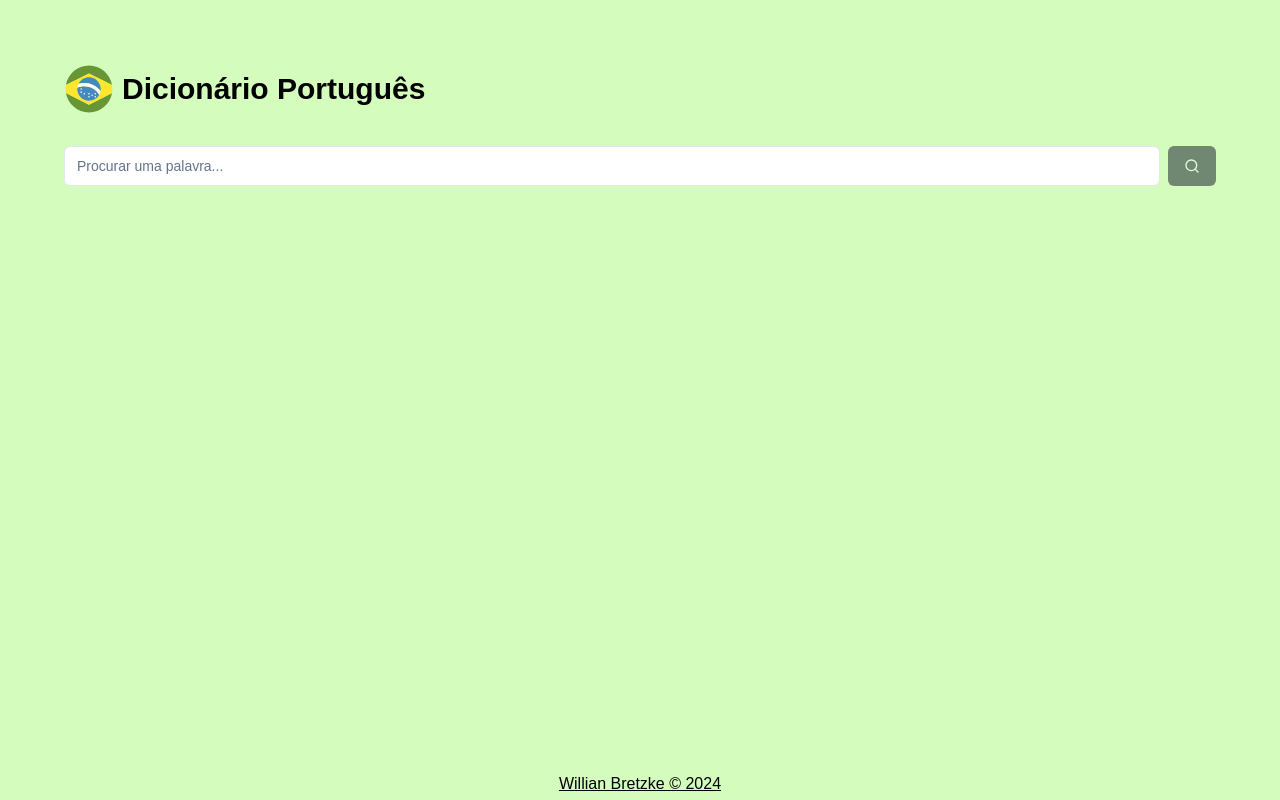
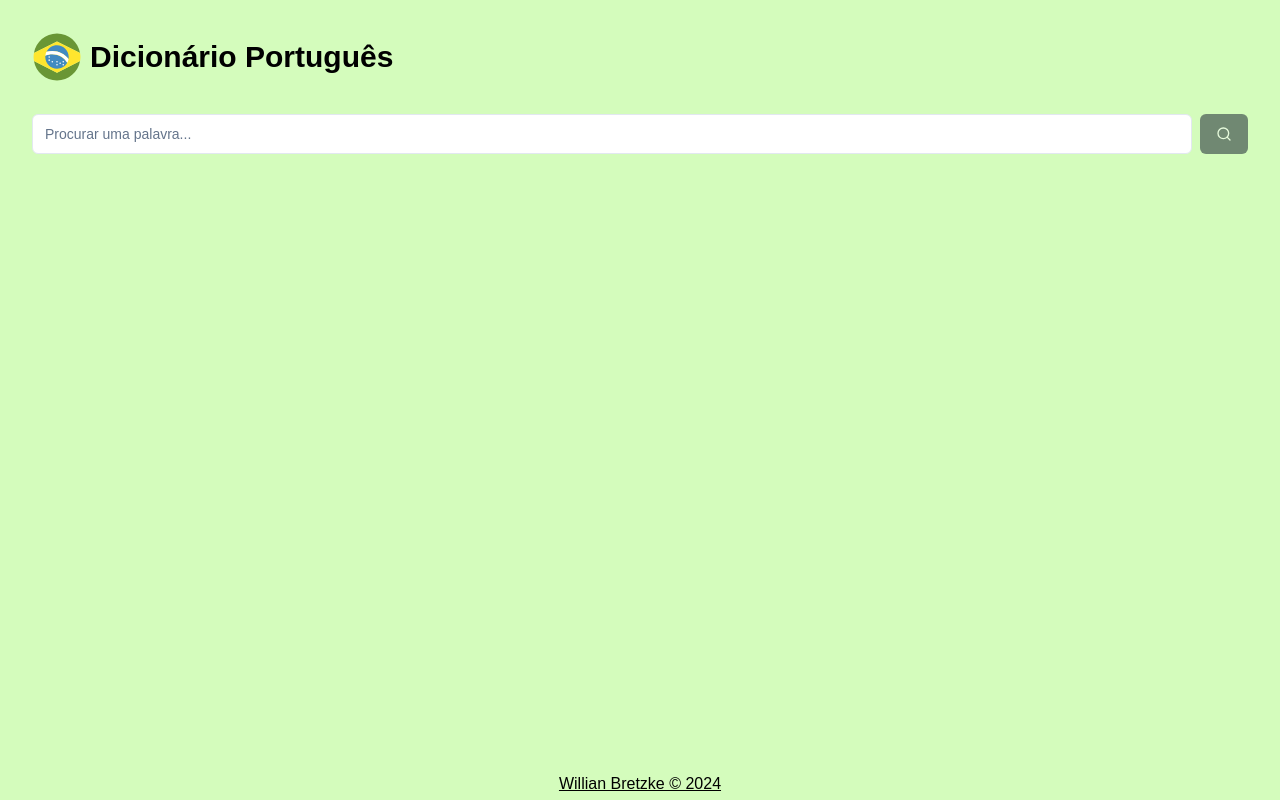
Before and after one commit to bretzke/web-scraping-dictionary, a Next.js app: page / in a window 1280 px wide. Built offline with nearby package versions, Linux system fonts and the light colour scheme.

Commit message:
Removed unnecessary padding

```diff
--- a/src/app/page.tsx
+++ b/src/app/page.tsx
@@ -58,7 +58,7 @@
   ]);
 
   return (
-    <div className="p-8 flex flex-col gap-8">
+    <div className="flex flex-col gap-8">
       <div className="flex gap-2 items-center">
         <Image
           src="/images/brazil-flag.svg"
```
